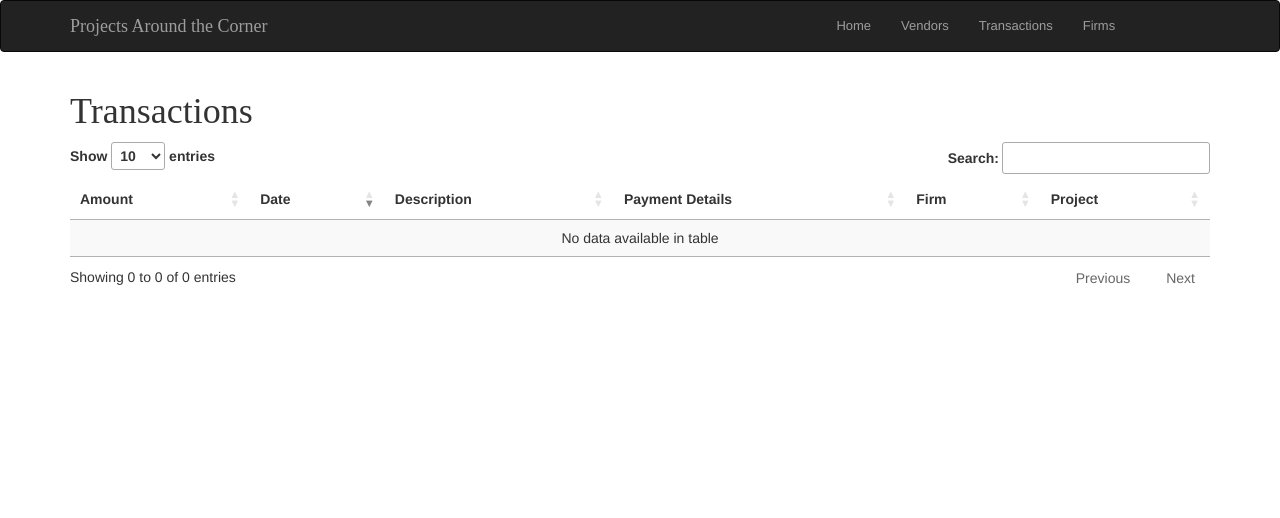
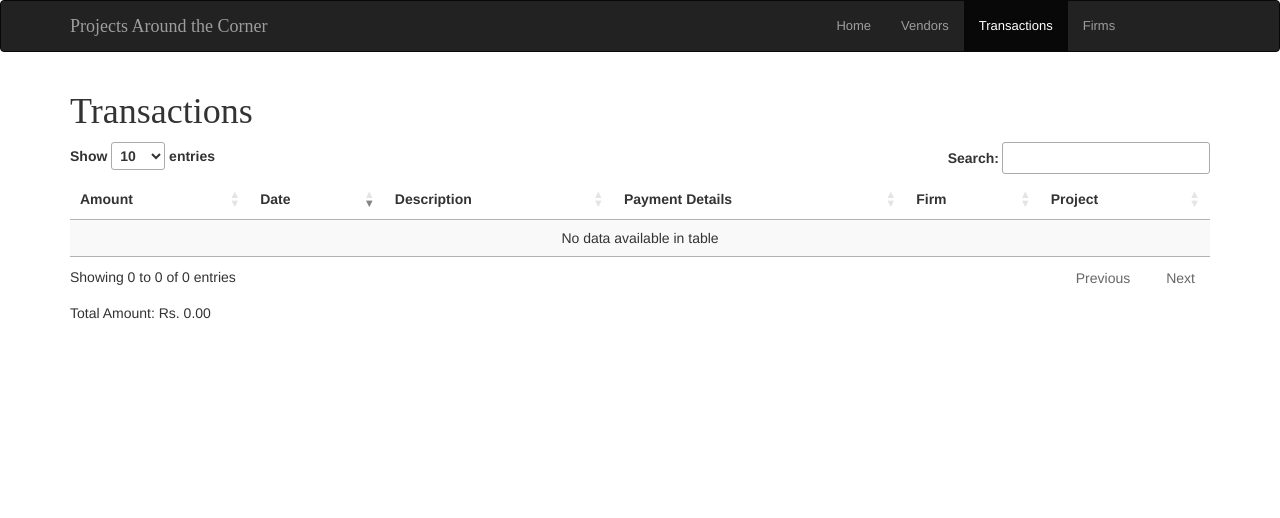
Before and after one commit to niwesh/flask-project-tracker-app, a Flask app: page /display/transactions in a window 1280 px wide. Shown: the top 518 px of the page. Run offline with Flask 3, Linux system fonts and the light colour scheme; some libraries are stand-ins or nearby versions; some web fonts are replaced.

Commit message:
Added total amount in the transactions table

```diff
--- a/app/catalog/models.py
+++ b/app/catalog/models.py
@@ -84,7 +84,7 @@
     __tablename__ = 'transaction'
 
     id = db.Column(db.Integer, primary_key=True)
-    amount = db.Column(db.Integer, nullable=False)
+    amount = db.Column(db.BigInteger, nullable=False)
     description = db.Column(db.String(500), nullable=False)
     paymentDetails = db.Column(db.String(300), nullable=False)
     paymentDate = db.Column(db.Date, nullable=False)
--- a/app/catalog/templates/layout.html
+++ b/app/catalog/templates/layout.html
@@ -33,13 +33,22 @@
                 <a class="navbar-brand title" href="{{ url_for('main.display_projects') }}">Projects Around the Corner</a>
 
                 <ul class="nav navbar-nav pull-right nav-list">
-                    <li><a href="{{ url_for('main.display_projects') }}"> Home </a></li>
-                    <li><a href="{{ url_for('main.display_vendors') }}"> Vendors </a></li>
-                    <li><a href="{{ url_for('main.display_transactions') }}"> Transactions </a></li>
-                    <li><a href="{{ url_for('main.display_firms') }}"> Firms </a></li>
+                    <li {% if request.endpoint == 'main.display_projects' %}class="active"{% endif %}>
+                        <a href="{{ url_for('main.display_projects') }}">Home</a>
+                    </li>
+                    <li {% if request.endpoint == 'main.display_vendors' %}class="active"{% endif %}>
+                        <a href="{{ url_for('main.display_vendors') }}">Vendors</a>
+                    </li>
+                    <li {% if request.endpoint == 'main.display_transactions' %}class="active"{% endif %}>
+                        <a href="{{ url_for('main.display_transactions') }}">Transactions</a>
+                    </li>
+                    <li {% if request.endpoint == 'main.display_firms' %}class="active"{% endif %}>
+                        <a href="{{ url_for('main.display_firms') }}">Firms</a>
+                    </li>
                 </ul>
             </div>
         </nav>
+
         {% endblock navbar %}
 
         {# empty block for custom content #}
--- a/app/catalog/templates/transactions.html
+++ b/app/catalog/templates/transactions.html
@@ -27,17 +27,34 @@
             {% endfor %}
         </tbody>
     </table>
+    <h5 id="totalAmount">Total Amount: {{ total_amount }}</h5>
 </div>
 
 <script>
     $(document).ready(function() {
-        // Initialize DataTables with custom sorting on the Date column
-        $('#transactionsTable').DataTable({
+        var table = $('#transactionsTable').DataTable({
             columnDefs: [
                 { type: 'date-euro', targets: 1 }
             ],
             order: [[1, 'desc']]
         });
+
+        // Function to calculate and update the total amount
+        function updateTotalAmount() {
+            var total = 0;
+            table.rows({ search: 'applied' }).data().each(function (row) {
+                total += parseFloat(row[0]);
+            });
+            $('#totalAmount').text('Total Amount:  Rs. ' + total.toFixed(2));
+        }
+
+        // Initial total calculation
+        updateTotalAmount();
+
+        // Event listener for table draw event (e.g., after filtering)
+        table.on('draw', function () {
+            updateTotalAmount();
+        });
     });
 </script>
 {% endblock %}
```
Also changed, not shown: test.py (added, +42 -0 lines), config/prod.py (line endings or trailing spaces), 1 other file.
